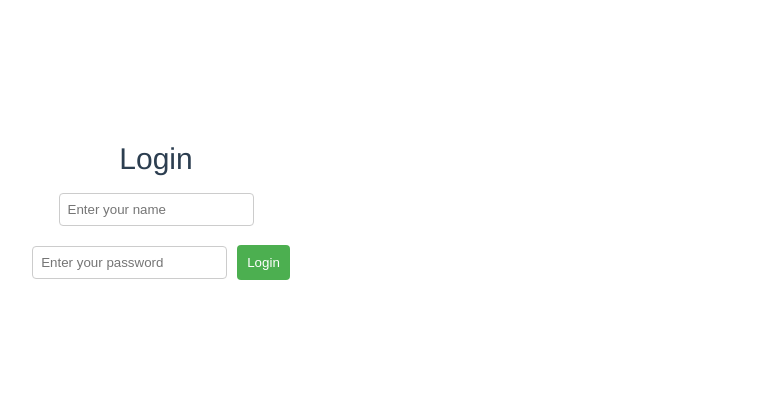
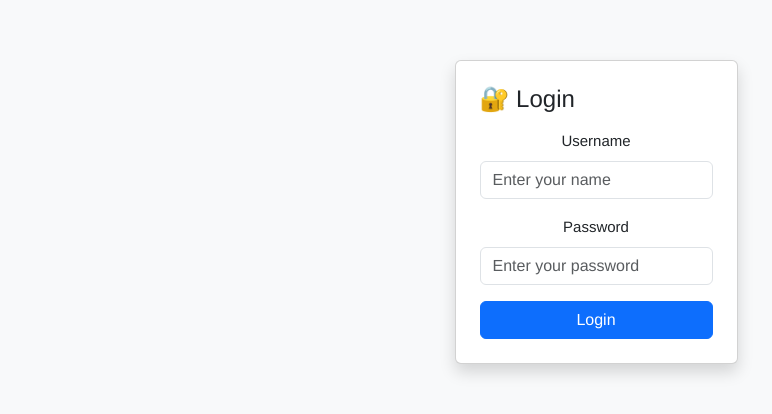
Before and after one commit to tubesPBOO/frontend, a Vue app: page / in a window 1280 px wide. Shown: the part 248-662 px from the top of the page, without its empty margins (44-816 px from the left). Built offline with nearby package versions, Linux system fonts and the light colour scheme.

Commit message:
Testing on AddMaterials

```diff
--- a/package.json
+++ b/package.json
@@ -9,7 +9,9 @@
     "preview": "vite preview"
   },
   "dependencies": {
-    "vue": "^3.5.13"
+    "bootstrap": "^5.3.6",
+    "vue": "^3.5.13",
+    "vue-router": "^4.5.1"
   },
   "devDependencies": {
     "@vitejs/plugin-vue": "^5.2.3",
--- a/src/App.vue
+++ b/src/App.vue
@@ -1,14 +1,13 @@
 <template>
   <div id="app">
-    <!-- Conditionally render Login or MaterialsList based on login status -->
-    <Login v-if="!loggedIn" @login-success="handleLoginSuccess" />
-    <MaterialsList v-if="loggedIn" />
+    <router-view @login-success="handleLoginSuccess" />
   </div>
 </template>
 
+
 <script>
 // Import the MaterialsList and Login components
-import MaterialsList from './api/MaterialList.vue';
+import MaterialsList from './views/MaterialList.vue';
 import Login from './components/Login.vue';
 
 export default {
@@ -25,7 +24,9 @@ export default {
   methods: {
     // Handle login success from Login component
     handleLoginSuccess() {
+
       this.loggedIn = true; // Mark the user as logged in
+      this.$router.push('/materials');
     },
   },
 };
--- a/src/api/MaterialList.vue
+++ /dev/null
@@ -1,49 +0,0 @@
-<template>
-  <div>
-    <h1>Materials List</h1>
-    <div v-for="material in materials" :key="material.id" class="material">
-      <h3>{{ material.name }}</h3>
-      <p>Price: {{ material.price }}</p>
-      <p>Stock: {{ material.stock }}</p>
-      <p>Rating: {{ material.totrating }} ({{ material.ratingCount }} reviews)</p>
-    </div>
-  </div>
-</template>
-
-<script>
-export default {
-  data() {
-    return {
-      materials: [], // to store the materials data
-    };
-  },
-  mounted() {
-    // Fetch the data from the API when the component is mounted
-    this.fetchMaterials();
-  },
-  methods: {
-    // Method to fetch data from the API
-    async fetchMaterials() {
-      try {
-        const response = await fetch('http://localhost:8080/api/materials');
-        if (!response.ok) {
-          throw new Error('Network response was not ok');
-        }
-        const data = await response.json();
-        this.materials = data; // Set the materials data to the component's state
-      } catch (error) {
-        console.error('There was a problem with the fetch operation:', error);
-      }
-    },
-  },
-};
-</script>
-
-<style scoped>
-.material {
-  margin: 10px;
-  padding: 10px;
-  border: 1px solid #ccc;
-  border-radius: 5px;
-}
-</style>
--- a/src/assets/main.css
+++ b/src/assets/main.css
@@ -1,5 +1,23 @@
 @import './base.css';
 
+/* Full height layout untuk html, body, dan #app */
+html,
+body,
+#app {
+  height: 100%;
+  margin: 0;
+  padding: 0;
+}
+
+/* Center layout default */
+body {
+  font-family: 'Segoe UI', sans-serif;
+  background-color: #f8f9fa;
+  color: #212529;
+  overflow-x: hidden;
+}
+
+/* Wrapper App */
 #app {
   max-width: 1280px;
   margin: 0 auto;
@@ -7,6 +25,7 @@
   font-weight: normal;
 }
 
+/* Link style */
 a,
 .green {
   text-decoration: none;
@@ -15,21 +34,29 @@ a,
   padding: 3px;
 }
 
+/* Hover */
 @media (hover: hover) {
   a:hover {
     background-color: hsla(160, 100%, 37%, 0.2);
   }
 }
 
+/* Desktop layout at >= 1024px */
 @media (min-width: 1024px) {
   body {
+    height: 100vh;
+    margin: 0;
     display: flex;
-    place-items: center;
+    justify-content: center;
+    align-items: center;
   }
 
   #app {
-    display: grid;
-    grid-template-columns: 1fr 1fr;
+    display: flex;
+    justify-content: center;
+    align-items: center;
     padding: 0 2rem;
+    width: 100%;
+    height: 100%;
   }
 }
--- a/src/components/Login.vue
+++ b/src/components/Login.vue
@@ -1,12 +1,30 @@
 <template>
-    <div>
-        <h1>Login</h1>
-        <input v-model="name" type="text" placeholder="Enter your name" />
-        <input v-model="pass" type="password" placeholder="Enter your password" />
-        <button @click="login">Login</button>
+  <div class="min-vh-100 d-flex align-items-center justify-content-center px-3 bg-light text-dark">
+    <div class="card shadow p-4 w-100" style="max-width: 420px;">
+      <div class="d-flex justify-content-between align-items-center mb-3">
+        <h4 class="m-0">🔐 Login</h4>
+      </div>
 
-        <div v-if="loginStatus">
-            <p>{{ loginStatus }}</p>
+      <form @submit.prevent="login">
+        <div class="mb-3">
+          <label for="inputName" class="form-label">Username</label>
+          <input type="text" class="form-control" id="inputName"
+            placeholder="Enter your name" v-model="name" required />
+        </div>
+
+        <div class="mb-3">
+          <label for="inputPassword" class="form-label">Password</label>
+          <input type="password" class="form-control" id="inputPassword"
+            placeholder="Enter your password" v-model="pass" required />
+        </div>
+
+        <button type="submit" class="btn btn-primary w-100">Login</button>
+
+        <div v-if="loginStatus" class="alert mt-3 mb-0"
+          :class="loginStatus.startsWith('Login successful') ? 'alert-success' : 'alert-danger'">
+          {{ loginStatus }}
+        </div>
+      </form>
     </div>
   </div>
 </template>
@@ -17,66 +35,37 @@ export default {
     return {
       name: '',
       pass: '',
-            loginStatus: '', // Store login status or message
+      loginStatus: '',
     };
   },
   methods: {
     async login() {
       try {
-                const requestBody = {
-                    name: this.name,
-                    pass: this.pass,
-                };
-
         const response = await fetch('http://localhost:8080/auth/login', {
           method: 'POST',
           headers: {
             'Content-Type': 'application/json',
           },
-                    body: JSON.stringify(requestBody),
+          body: JSON.stringify({ name: this.name, pass: this.pass }),
         });
 
+        const text = await response.text();
         if (response.ok) {
-                    // Use response.text() since we're expecting plain text, not JSON
-                    const text = await response.text();
-                    this.loginStatus = `Login successful! ${text}`;  // Display the plain text response
-                    this.$emit('login-success'); // Emit the success event
+          this.loginStatus = `Login successful! ${text}`;
+          this.$emit('login-success');
         } else {
-                    const errorText = await response.text();  // Handle error response as text
-                    this.loginStatus = `Login failed: ${errorText || 'Unknown error'}`;
+          this.loginStatus = `Login failed: ${text || 'Unknown error'}`;
         }
       } catch (error) {
         this.loginStatus = `Error: ${error.message}`;
       }
-        }
-
+    },
   },
 };
 </script>
 
 <style scoped>
-input {
-    margin: 10px;
-    padding: 8px;
-    border: 1px solid #ccc;
-    border-radius: 4px;
-}
-
-button {
-    padding: 10px;
-    background-color: #4CAF50;
-    color: white;
-    border: none;
-    border-radius: 4px;
-    cursor: pointer;
-}
-
-button:hover {
-    background-color: #45a049;
-}
-
-p {
-    margin-top: 20px;
-    color: green;
+.card {
+  transition: background-color 0.3s ease, color 0.3s ease;
 }
 </style>
--- /dev/null
+++ b/src/router/index.js
@@ -0,0 +1,28 @@
+import { createRouter, createWebHistory } from 'vue-router';
+import MaterialsList from '../views/MaterialList.vue';
+import Login from '../components/Login.vue';
+import AddMaterial from '@/views/AddMaterial.vue';
+const routes = [
+  {
+    path: '/',
+    name: 'Login',
+    component: Login
+  },
+  {
+    path: '/materials',
+    name: 'MaterialsList',
+    component: MaterialsList
+  },
+  {
+    path: '/materials/add',
+    name: 'AddMaterial',
+    component: AddMaterial
+  }
+];
+
+const router = createRouter({
+  history: createWebHistory(),
+  routes
+});
+
+export default router;
--- /dev/null
+++ b/src/views/AddMaterial.vue
@@ -0,0 +1,89 @@
+<template>
+    <div style="margin-top: 2rem">
+        <h2>➕ Add New Material</h2>
+
+        <form @submit.prevent="submitMaterial">
+            <input v-model="material.name" placeholder="Material Name" required />
+            <input v-model.number="material.stock" type="number" placeholder="Stock" required />
+            <input v-model.number="material.price" type="number" placeholder="Price" required />
+            <button type="submit">Add Material</button>
+        </form>
+
+        <p v-if="responseMessage">{{ responseMessage }}</p>
+    </div>
+</template>
+
+<script>
+export default {
+    data() {
+        return {
+            material: {
+                name: '',
+                stock: 0,
+                price: 0,
+                ratingCount: 0,
+                totrating: 0.0
+            },
+            responseMessage: ''
+        };
+    },
+    methods: {
+        async submitMaterial() {
+            try {
+                const response = await fetch('http://localhost:8080/api/admin/materials', {
+                    method: 'POST',
+                    headers: {
+                        'Content-Type': 'application/json'
+                    },
+                    body: JSON.stringify(this.material)
+                });
+
+                if (response.ok) {
+                    const data = await response.json();
+                    this.responseMessage = `✅ Material created! ID: ${data.id}`;
+                    console.log('Created Material:', data);
+
+                    // reset form
+                    this.material.name = '';
+                    this.material.stock = 0;
+                    this.material.price = 0;
+                } else {
+                    const errText = await response.text();
+                    this.responseMessage = `❌ Failed: ${errText}`;
+                }
+            } catch (err) {
+                this.responseMessage = `⚠️ Error: ${err.message}`;
+            }
+        }
+    }
+};
+</script>
+
+<style scoped>
+input {
+    display: block;
+    margin: 10px auto;
+    padding: 8px;
+    width: 60%;
+    border: 1px solid #ccc;
+    border-radius: 4px;
+}
+
+button {
+    padding: 10px;
+    background-color: #2d89ef;
+    color: white;
+    border: none;
+    border-radius: 4px;
+    cursor: pointer;
+}
+
+button:hover {
+    background-color: #1b61c1;
+}
+
+p {
+    margin-top: 1rem;
+    color: green;
+}
+</style>
--- /dev/null
+++ b/src/views/MaterialList.vue
@@ -0,0 +1,57 @@
+<template>
+  <div class="container py-5">
+    <h1 class="mb-4 text-center">📦 Materials List</h1>
+
+    <div class="text-center mb-4">
+      <router-link to="/materials/add">
+        <button class="btn btn-primary">
+          ➕ Add Material
+        </button>
+      </router-link>
+    </div>
+
+    <div class="row">
+      <div class="col-md-4 mb-3" v-for="material in materials" :key="material.id">
+        <div class="card h-100">
+          <div class="card-body">
+            <h5 class="card-title">{{ material.name }}</h5>
+            <p class="card-text">💸 Price: {{ material.price }}</p>
+            <p class="card-text">📦 Stock: {{ material.stock }}</p>
+            <p class="card-text">⭐ Rating: {{ material.totrating }} ({{ material.ratingCount }} reviews)</p>
+          </div>
+        </div>
+      </div>
+    </div>
+  </div>
+</template>
+
+
+<script>
+import AddMaterial from './AddMaterial.vue';
+export default {
+  data() {
+    return {
+      materials: [], // to store the materials data
+    };
+  },
+  mounted() {
+    // Fetch the data from the API when the component is mounted
+    this.fetchMaterials();
+  },
+  methods: {
+    // Method to fetch data from the API
+    async fetchMaterials() {
+      try {
+        const response = await fetch('http://localhost:8080/api/materials');
+        if (!response.ok) {
+          throw new Error('Network response was not ok');
+        }
+        const data = await response.json();
+        this.materials = data; // Set the materials data to the component's state
+      } catch (error) {
+        console.error('There was a problem with the fetch operation:', error);
+      }
+    },
+  },
+};
+</script>
```
Also changed, not shown: src/main.js (+10 -4 lines), 1 other file (tests, documents, lock files or other folders). Lines whose indentation alone changed are shown as unchanged.
